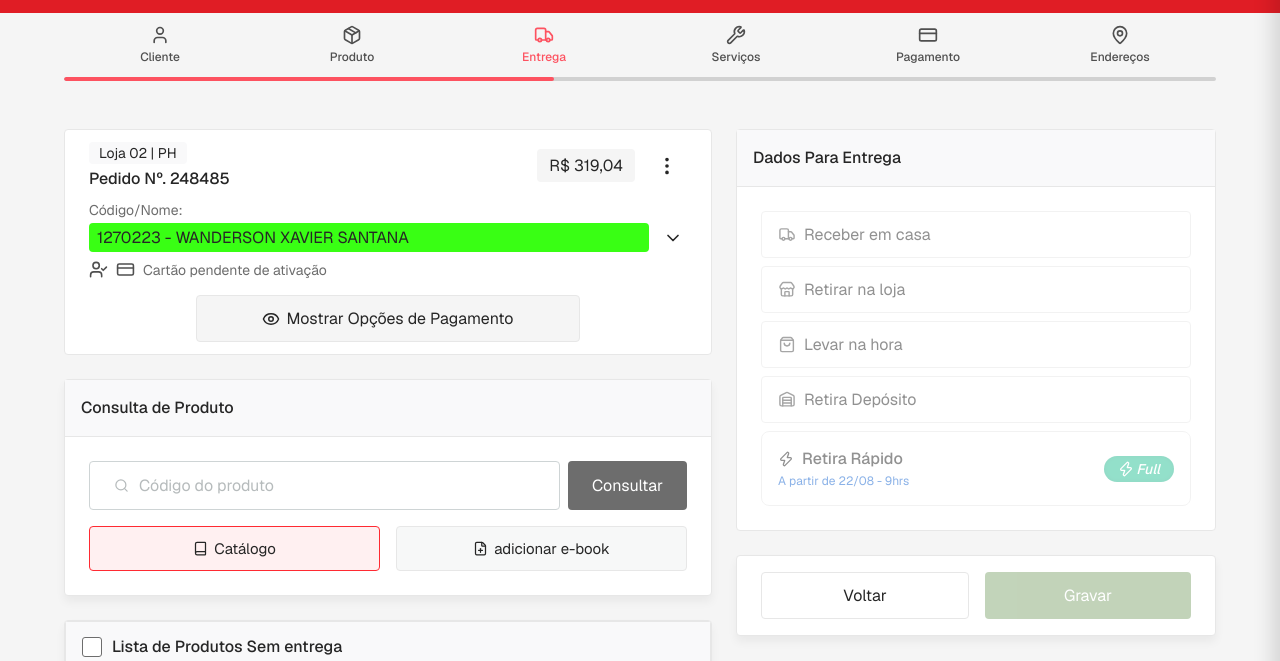
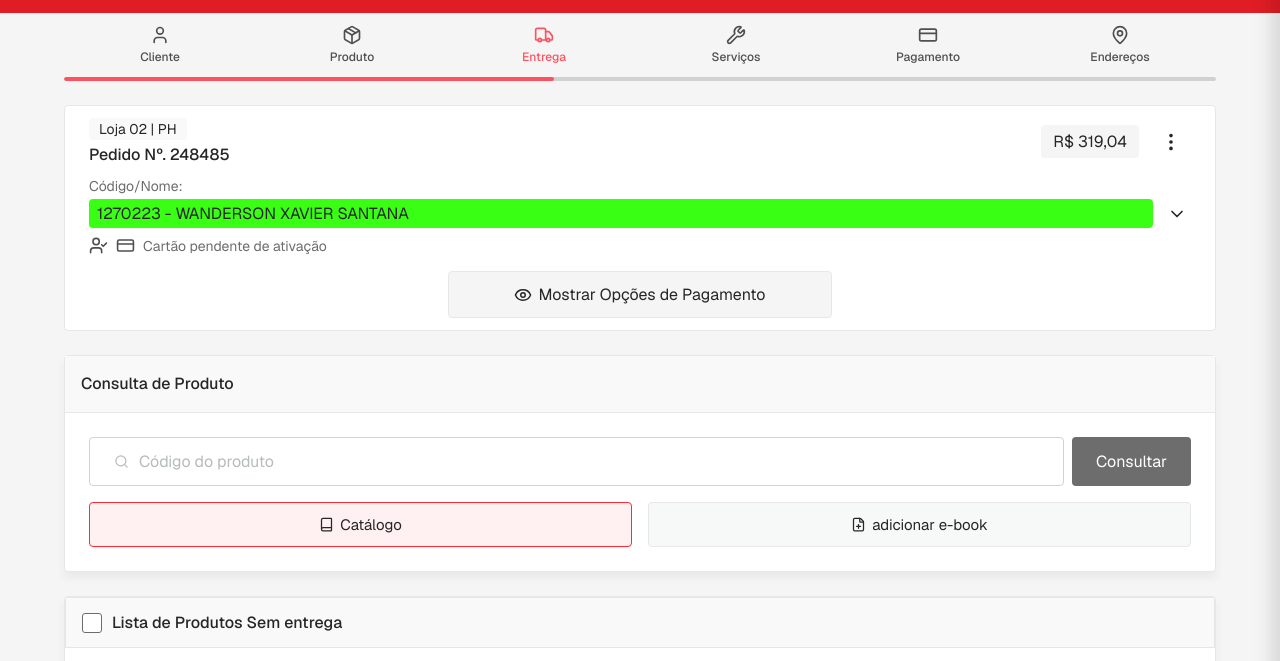
Before and after one commit to xavier-nosrednow/drive-thru-alUy65aKvgag432, a plain HTML site: page index.html in a window 1280 px wide. Shown: the part 59-720 px from the top of the page. Drawn offline with Linux system fonts and the light colour scheme.

Commit message:
responsividade completa

```diff
--- a/style.css
+++ b/style.css
@@ -199,24 +199,10 @@
     max-width:var(--content-max-width);
     margin:0 auto;
   }
-  /* Abaixo de 900px os wrappers "primary"/"sidebar" ficam transparentes ao
-     layout (display:contents), preservando exatamente a coluna única atual.
-     A partir de 900px viram duas colunas reais lado a lado, aproveitando o
-     espaço de tablets e telas maiores em vez de uma única coluna esticada. */
+  /* Wrappers "primary"/"sidebar" ficam transparentes ao layout em qualquer
+     tamanho de tela (display:contents): os cards sempre fluem em coluna
+     única, um abaixo do outro, do celular ao desktop. */
   .main-primary,.main-sidebar{display:contents;}
-  @media (min-width:900px){
-    .main{
-      display:grid;
-      grid-template-columns:minmax(0,1.35fr) minmax(320px,1fr);
-      grid-template-areas:
-        "banner banner"
-        "primary sidebar";
-      align-items:start;
-    }
-    #entregaSuccessToast{grid-area:banner;}
-    .main-primary{grid-area:primary;display:flex;flex-direction:column;gap:24px;min-width:0;}
-    .main-sidebar{grid-area:sidebar;display:flex;flex-direction:column;gap:24px;min-width:0;}
-  }
   .card{
     background:var(--grey-0);
     border:1px solid var(--grey-100);
```
